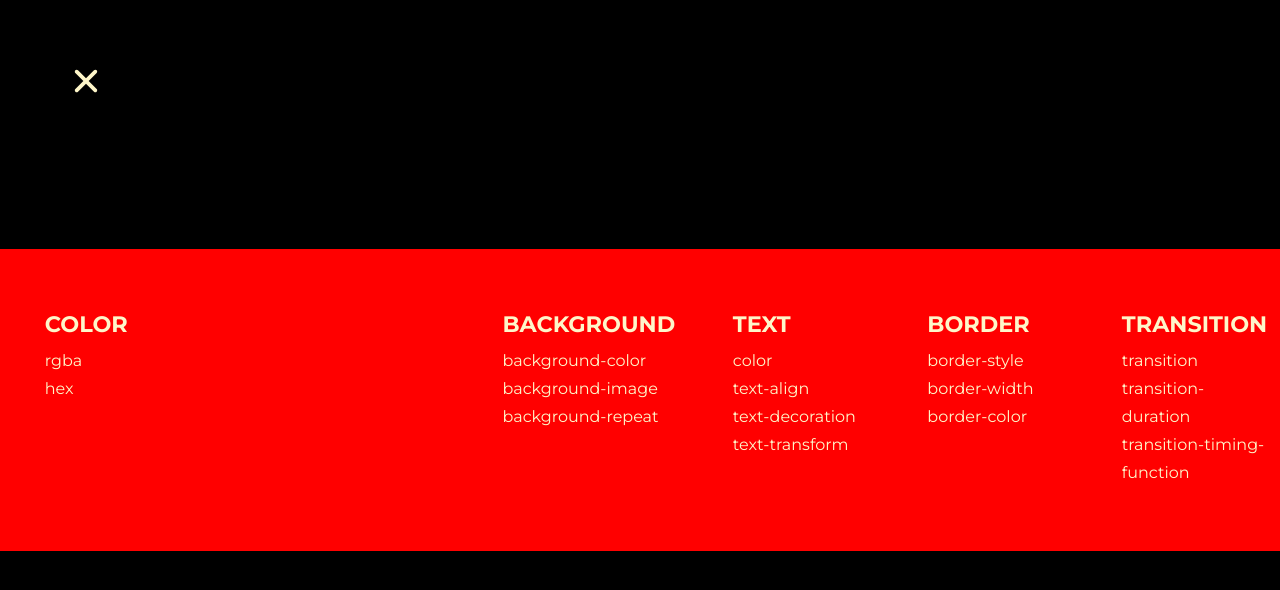
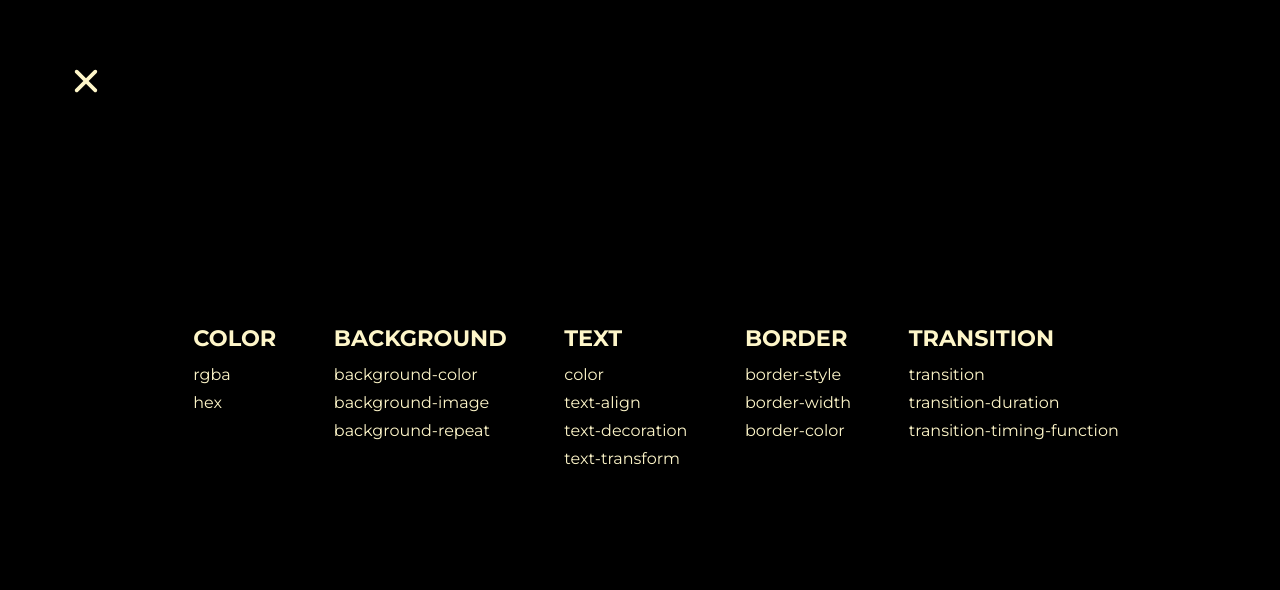
Before and after one commit to shyunju7/Come-See-Study, a React (Create React App) app in the folder book-service-app/: page / in a window 1280 px wide. Both pictures are taken after a click on the element 69 px from the left and 62 px from the top of the page. Shown: the top 590 px of the page. Built offline with nearby package versions, Linux system fonts and the light colour scheme.

Commit message:
Style Menu item bg

```diff
--- a/book-service-app/src/Components/Menu.js
+++ b/book-service-app/src/Components/Menu.js
@@ -1,4 +1,4 @@
-import react, { useRef } from "react";
+import { useRef } from "react";
 import styled from "styled-components";
 import { IoIosClose } from "react-icons/io";
 import { Link } from "react-router-dom";
@@ -37,7 +37,7 @@ const NavLink = styled(Link)`
 
 const MenuList = styled.ul`
   display: flex;
-  background-color: red;
+  background-color: transparent;
   overflow-x: scroll;
   color: #fef6c9;
   -ms-overflow-style: none;
@@ -48,7 +48,6 @@ const MenuList = styled.ul`
 `;
 
 const MenuItemContainer = styled.li`
-  width: 400px;
   padding: 4rem 0.8rem;
   font-size: 1.4rem;
   font-weight: bold;
```
